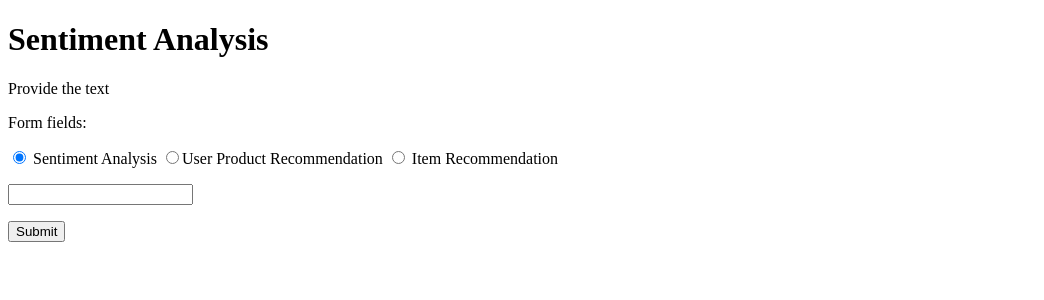
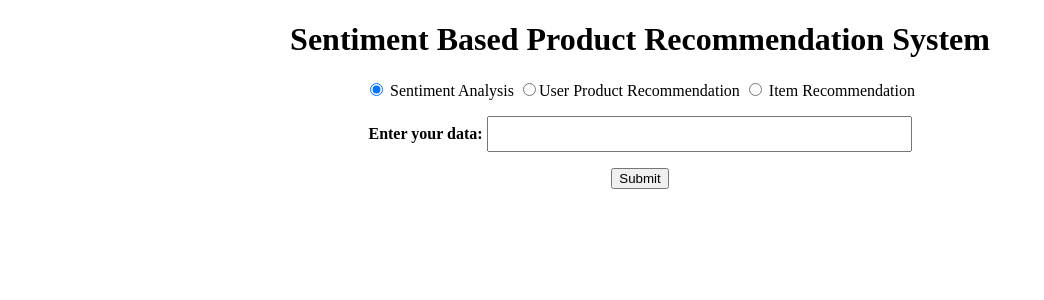
Before and after one commit to shalinihari/https-github.com-shalinihari-ProdRecomm, a Flask app: page / in a window 1280 px wide. Shown: the top 300 px of the page, without its empty margins (0-1044 px from the left). Run offline with Flask 2, Linux system fonts and the light colour scheme.

Commit message:
Changes in the index.html

```diff
--- a/templates/index.html
+++ b/templates/index.html
@@ -9,22 +9,28 @@
         <script src="https://cdn.jsdelivr.net/npm/bootstrap@4.5.3/dist/js/bootstrap.min.js" crossorigin="anonymous"></script>
 
         <title>Sentiment Based Product Recommendation System</title>
+    <style>
+        h1 {text-align: center;}
+        form {text-align: center;}
+        table, th, td {
+            border: 1px solid black;
+        }
 
+    </style>
     </head>
 <body>
-    <h1> Sentiment Analysis</h1>
-    <p> Provide the text</p>
+    <centre><h1>Sentiment Based Product Recommendation System</h1> </centre>
+
 </body>
 <form action= "#"" method= 'post'>
-    <p>Form fields:</p>
+
     <form action="/action_page.php">
     <input type="radio" name="Radio1" id="senti" value="SentimentAnalysis" checked=true> Sentiment Analysis
 
     <input type="radio" name="Radio1" id="userRec" value="UserRecommendation">User Product Recommendation
 
     <input type="radio"  name="Radio1" id="itemRec" value="ItemRecommendation"> Item Recommendation
-
-        <p><input type= "Input" id ="input_id" name= "Enter Text"></input></p>
+    <p><b>Enter your data:   </b><input type= "Input" id ="input_id" name= "Enter Text"></input></p>
         <p><input type = "button" onclick = "myfunction()" value = "Submit">   </p>
         <p><label id = "sentiment_value"></label></p>
     </form>
@@ -35,6 +41,8 @@
 <br>
 <br>
 <script type = "text/javascript">
+    document.getElementById("input_id").setAttribute('size', '50');
+    document.getElementById('input_id').style.height="30px";
     function myfunction() {
         var selectedOption = $("input:radio[name=Radio1]:checked").val()
         Inp_Value = document.getElementById("input_id").value;
@@ -64,12 +72,12 @@
                             return
                         }
                         json = JSON.parse(result)
-                        resp = "<table><thead><tr> <th><b>ID</b></th><th><b>Name</b></th><th><b>brand</b></th><th><b>manufacturer</b></th></tr></thead>"
+                        resp = "<table><thead><tr> <th><b>Id</b></th><th><b>Name</b></th><th><b>Brand</b></th><th><b>Manufacturer</b></th></tr></thead>"
                         for(count = 0; count < json.length; count++) {
-                            resp += "<tr><td>"+json[count].id+"</td>"
-                            resp += "<td>"+json[count].name+"</td>"
-                            resp += "<td>"+json[count].brand+"</td>"
-                            resp += "<td>"+json[count].manufacturer+"</td></tr>"
+                            resp += "<tr><td align ='left'>"+json[count].id+"</td>"
+                            resp += "<td align ='left' width: 200px;word-wrap: break-word;>"+json[count].name+"</td>"
+                            resp += "<td align ='left'>"+json[count].brand+"</td>"
+                            resp += "<td align ='left'>"+json[count].manufacturer+"</td></tr>"
                         }
                         resp += "</table>"
                         document.getElementById("sentiment_value").innerHTML =resp
```
